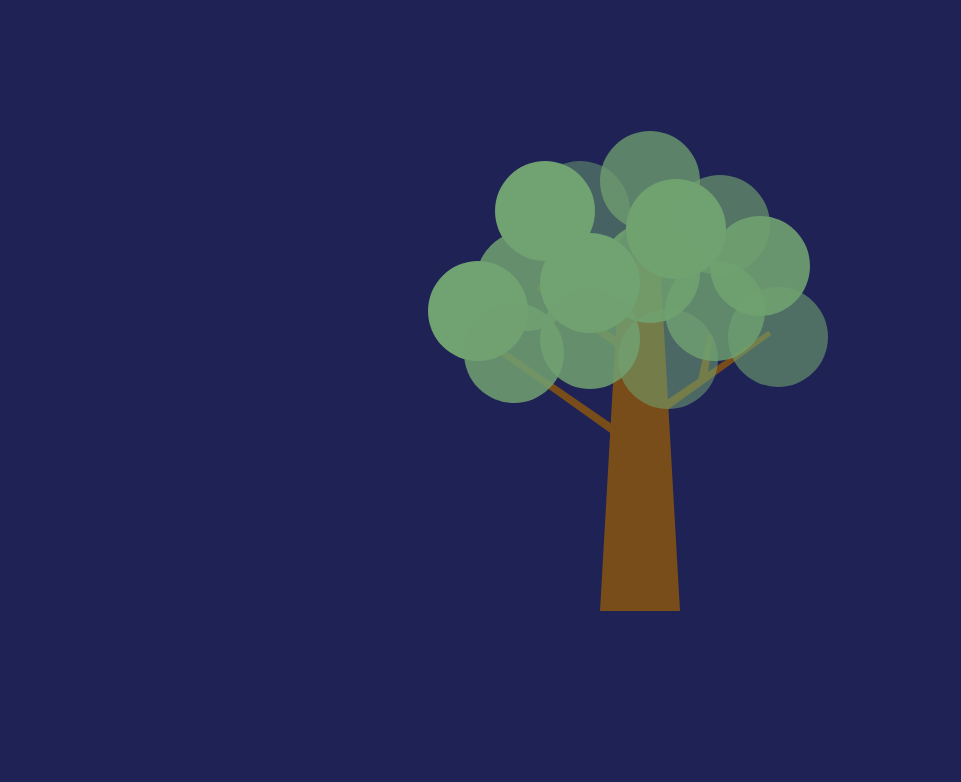
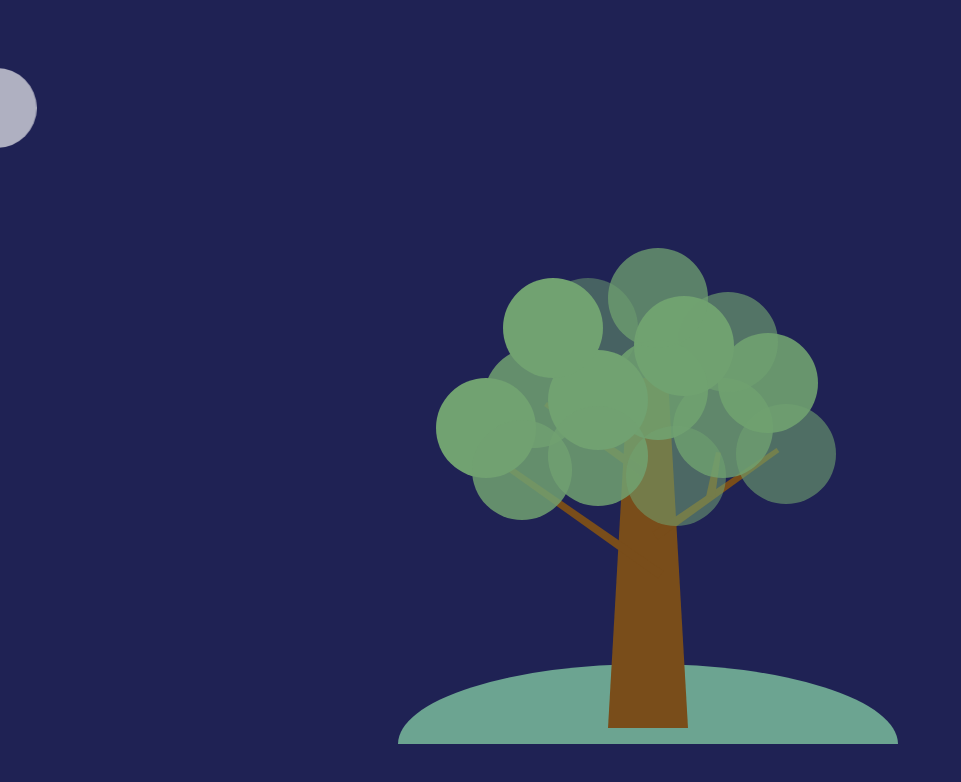
Before and after one commit to yfzwinnie/portfolio, an Angular app: page / in a window 1280 px wide. Shown: the top 782 px of the page, without its empty margins (0-961 px from the left). Built offline with nearby package versions, Linux system fonts and the light colour scheme.

Commit message:
add grass and cloud animation

```diff
--- a/src/app/app.component.html
+++ b/src/app/app.component.html
@@ -1,4 +1,6 @@
 <div class="container">
+  <div class="cloud"></div>
+  <div class="cloud"></div>
   <div class="tree">
     <div class="trunk">
       <div class="branch"></div>
@@ -24,4 +26,5 @@
       <div class="leaf"></div>
     </div>
   </div>
+  <div class="grass"></div>
 </div>
--- a/src/app/app.component.scss
+++ b/src/app/app.component.scss
@@ -1,13 +1,54 @@
-// .eyes {
-//     display: flex;
-// }
 .container {
-        display: flex;
-        justify-content: center;
-        padding-top: 20%;
+    display: flex;
+    justify-content: center;
+    position: relative;
+    height: 100vh;
+    width: 100vw;
+
+    .cloud {
+        width: 200px;
+        background: #afb0c1;
+        height: 80px;
+        position: absolute;
+        top: 60px;
+        border-radius: 50px;
+
+        &:after {
+            content: "";
+            width: 50px;
+            height: 50px;
+            border-radius: 25px;
+            position: absolute;
+            background: #afb0c1;
+            bottom: 55px;
+            left: 110px;
+        }
+
+        &:before {
+            content: "";
+            width: 100px;
+            height: 100px;
+            border-radius: 50px;
+            position: absolute;
+            background: #afb0c1;
+            bottom: 15px;
+            left: 38px;
+        }
+
+        &:first-child {
+            animation: sky 100s linear infinite both;
+        }
+
+        &:nth-child(2) {
+            animation: sky 80s linear 15s infinite both;
+            top: 100px;
+            transform: scale(0.5);
+        }
+    }
 
     .tree {
-        position: relative;
+        position: absolute;
+        bottom: 10%;
 
         .trunk {
             width: 40px;
@@ -51,13 +92,23 @@
                 }
             }
         }
+
+        .trunk-shadow {
+            background-color: darken(#794d1a, 20%);
+        }
+
         .leaves {
             .leaf {
                 position: absolute;
-                width: 100px;
-                height: 100px;
+                width: 80px;
+                height: 80px;
                 background: #71a271;
                 border-radius: 50px;
+
+                @media (min-width: 480px) {
+                    width: 100px;
+                    height: 100px;
+                }
 
                 &:first-child {
                     opacity: 80%;
@@ -145,4 +196,35 @@
             }
         }
     }
+
+    .grass {
+        background-color: #80C5A0;
+        width: 300px;
+        height: 80px;
+        border-radius: 50% / 100%;
+        border-bottom-left-radius: 0;
+        border-bottom-right-radius: 0;
+        position: absolute;
+        bottom: 8%;
+        opacity: 80%;
+        z-index: -1;
+
+        @media (min-width: 480px) {
+            width: 500px;
+        }
+    }
+
+    .arrow {
+        position: fixed;
+        bottom: 20px;
+        color: white;
+        text-align: center;
+        font-size: 20px;
+        cursor: pointer;
+    }
 }
+
+@keyframes sky {
+    from { transform: translateX(-850px)}
+    to { transform: translateX(1000px) }
+}
```
